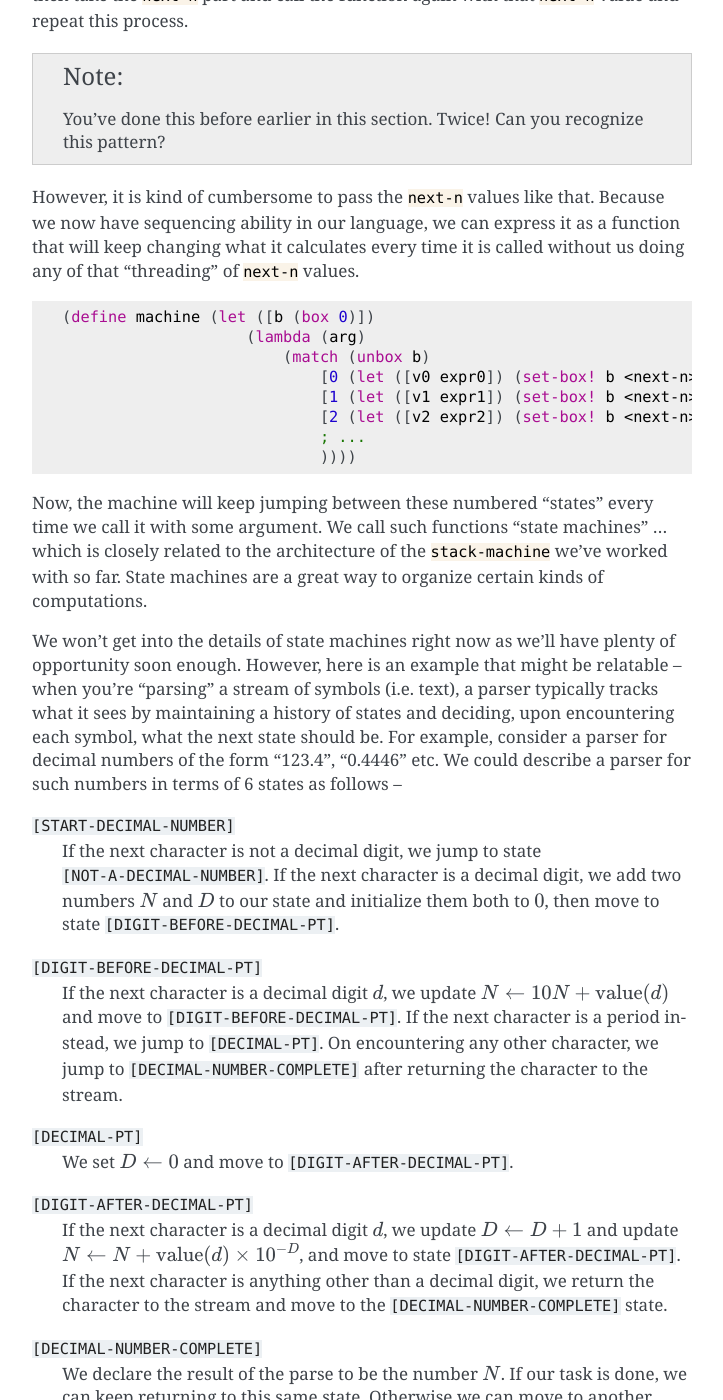
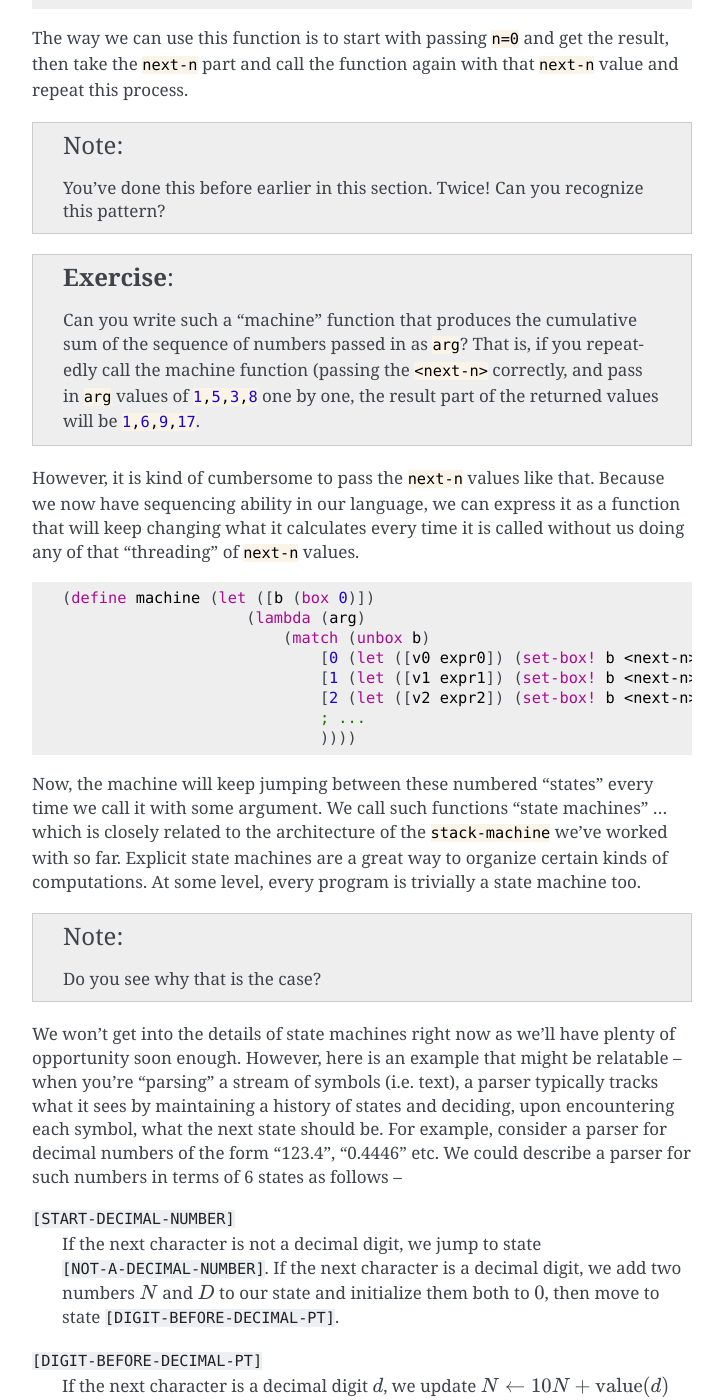
Before and after one commit to kreauniv/comp308, a Sphinx documentation site: the page built from source/mutations.rst, in a window 1280 px wide and 1400 px high, scrolled down 6748 px. Shown: the whole window, without its empty margins (388-1111 px from the left). Built offline with Sphinx 7.4.7, drawn with Linux system fonts in a browser that asks for light colours; some of the changed text lies outside the part shown.

Commit message:
State machines section

```diff
--- a/source/mutations.rst
+++ b/source/mutations.rst
@@ -285,6 +285,9 @@ in Racket code --
     Think of a case in PicLang where this could be useful. Code it up,
     make some interesting pictures and share on the discussion board.
 
+State machines
+--------------
+
 .. index:: State machines
 
 "Function returning different values each time it is called" is a kind of silly
@@ -312,6 +315,14 @@ again with that :rkt:`next-n` value and repeat this process.
 .. note:: You've done this before earlier in this section. Twice! Can you
    recognize this pattern?
 
+.. admonition:: **Exercise**
+
+    Can you write such a "machine" function that produces the cumulative
+    sum of the sequence of numbers passed in as :rkt:`arg`? That is,
+    if you repeatedly call the machine function (passing the :rkt:`<next-n>`
+    correctly, and pass in :rkt:`arg` values of :rkt:`1,5,3,8` one by one,
+    the result part of the returned values will be :rkt:`1,6,9,17`.
+
 However, it is kind of cumbersome to pass the :rkt:`next-n` values like
 that. Because we now have sequencing ability in our language, we can
 express it as a function that will keep changing what it calculates
@@ -332,8 +343,11 @@ every time it is called without us doing any of that "threading" of
 Now, the machine will keep jumping between these numbered "states" every time
 we call it with some argument. We call such functions "state machines" ...
 which is closely related to the architecture of the :rkt:`stack-machine` we've
-worked with so far. State machines are a great way to organize certain kinds of
-computations.
+worked with so far. Explicit state machines are a great way to organize certain
+kinds of computations. At some level, every program is trivially a state machine
+too.
+
+.. note:: Do you see why that is the case?
 
 We won't get into the details of state machines right now as we'll have plenty
 of opportunity soon enough. However, here is an example that might be relatable --
```
